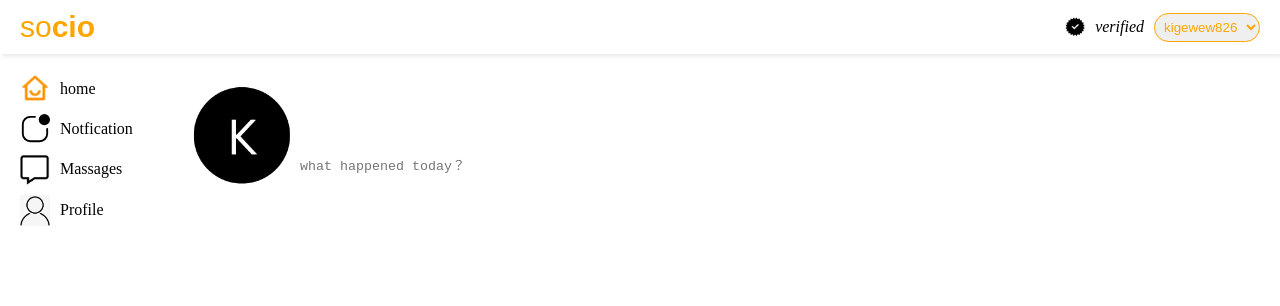
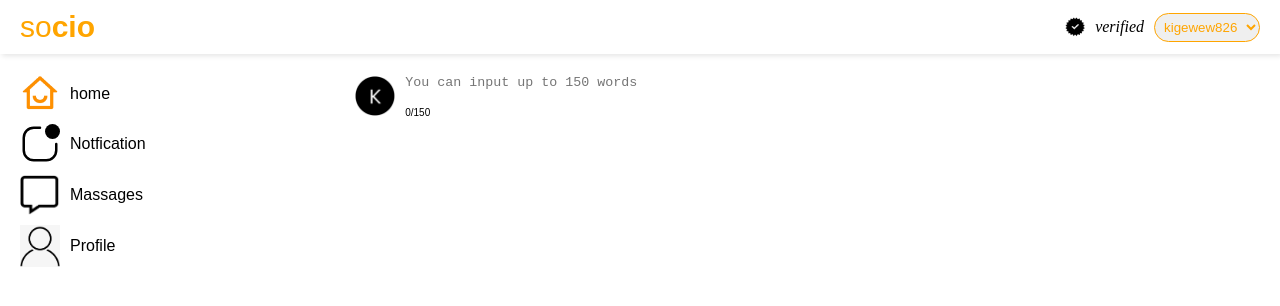
Before and after one commit to sunsunarto/Quiz_16_Sunaryo, a React (Vite) app in the folder project/: page / in a window 1280 px wide. Shown: the top 306 px of the page. Built offline with nearby package versions, Linux system fonts and the light colour scheme.

Commit message:
add file

```diff
--- a/project/src/component/middleComponent.jsx
+++ b/project/src/component/middleComponent.jsx
@@ -1,13 +1,11 @@
 import './styleMiddleComponent.css'
-import logoK from './assets/Screenshot_2024-11-15_124027-removebg-preview.png'
-const MiddleComponent = () => {
+import TopMiddleComponent from './topMiddleComponent.jsx';
+const MiddleComponent =() => {
     return(
-        <body>
-            <div className="logo">
-                <img src={logoK} alt="" />
-                <textarea cols={50} rows={2} placeholder=' what happened today？'></textarea>
-            </div>
-        </body>
+        <div className="mainContaner">
+            <TopMiddleComponent/>
+        </div>
+
     )
 }
-export default MiddleComponent
+export default MiddleComponent;
--- a/project/src/component/sidebar.jsx
+++ b/project/src/component/sidebar.jsx
@@ -1,13 +1,9 @@
-import { useState } from 'react'
 import './styleSidebar.css'
 import home from './assets/WhatsApp_Image_2024-11-14_at_13.38.52_d9a7216f-removebg-preview.png'
 import notification from './assets/app-indicator.svg'
 import massage from './assets/png-clipart-speech-balloon-computer-icons-icones-angle-text-removebg-preview.png'
 import accont from './assets/501-5010656_my-account-comments-my-account-icon-vector.png'
 const Sidebar =() => {
-    function limitWords () {
-        const [max, setMax] = useState(false)
-    }
     return(
         <>
             <div className="container">
--- a/project/src/component/styleMiddleComponent.css
+++ b/project/src/component/styleMiddleComponent.css
@@ -1,13 +1,6 @@
-.logo{
+.mainContaner{
     position: relative;
-    top: -10em;
+    top: -7em;
     width: 85%;
     float: right;
 }
-.logo img{
-    width: 100px;
-}
-textarea{
-    resize: none;
-    border: none;
-}
--- a/project/src/component/styleSidebar.css
+++ b/project/src/component/styleSidebar.css
@@ -12,7 +12,9 @@
     gap: 10px;
     align-items: center;
     width: 200px ;
+    font-family: sans-serif;
+
 }
 .index img{
-    width: 30px;
+    width: 40px;
 }
--- /dev/null
+++ b/project/src/component/styleTopMiddleComponent.css
@@ -0,0 +1,24 @@
+.logo {
+    display: flex;
+    gap: 10px;
+    position: relative;
+    top: -10em;
+    width: 85%;
+    float: right;
+  }
+
+  .logo img {
+    width: 40px;
+  }
+
+  textarea {
+    resize: none;
+    border: none;
+  }
+
+  .logo  {
+    display: flex;
+    align-items: center;
+    font-family: sans-serif;
+    font-size: 10px;
+  }
--- /dev/null
+++ b/project/src/component/topMiddleComponent.jsx
@@ -0,0 +1,28 @@
+import React, { useState } from 'react';
+import logoK from './assets/Screenshot_2024-11-15_124027-removebg-preview.png';
+import './styleTopMiddleComponent.css'
+
+const TopMiddleComponent = () => {
+    const [text, setText] = useState('');
+    const [limit, setLimit] = useState(150); // Set the word limit here
+
+    const handleChange = (event) => {
+        if (event.target.value.split(' ').length <= limit) {
+            setText(event.target.value);
+        }else {
+            alert('Word limit exceeded!');
+        };
+    }
+
+    return (
+        <div className="logo">
+            <img src={logoK} alt="" />
+            <div className="textArea">
+                <textarea value={text} onChange={handleChange} cols={50} rows={2} placeholder={`You can input up to ${limit} words`} />
+                <p>{text.length}/150</p>
+            </div>
+        </div>
+    );
+};
+
+export default TopMiddleComponent;
```
